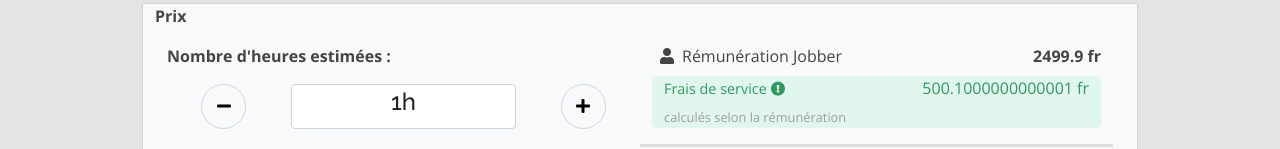
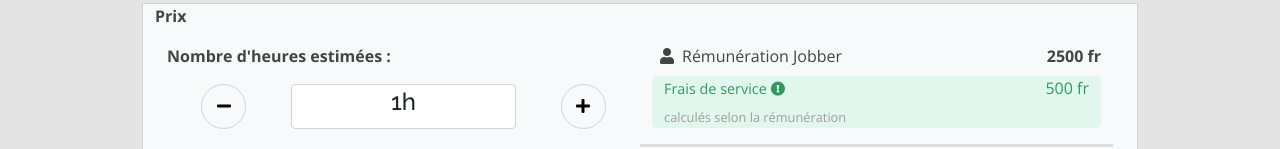
Before and after one commit to Zizou897/agence-project, a plain HTML site: page Eterna/chekout.html in a window 1280 px wide. Shown: the part 777-926 px from the top of the page. Drawn offline with nearby package versions, Linux system fonts and the light colour scheme.

Commit message:
correct number

```diff
--- a/Eterna/chekout.html
+++ b/Eterna/chekout.html
@@ -371,12 +371,12 @@
       },
       computed:{
         Service(){
-          prixSer = (this.prix * this.tva) / 100
+          prixSer = Math.floor((this.prix * this.tva) / 100)
           return prixSer * this.heure
         },
 
         Jobber(){
-          tauxSer = (this.prix * this.tva)/100
+          tauxSer = Math.floor((this.prix * this.tva)/100)
           prixJob = this.prix - tauxSer
           return prixJob * this.heure
         },
```
